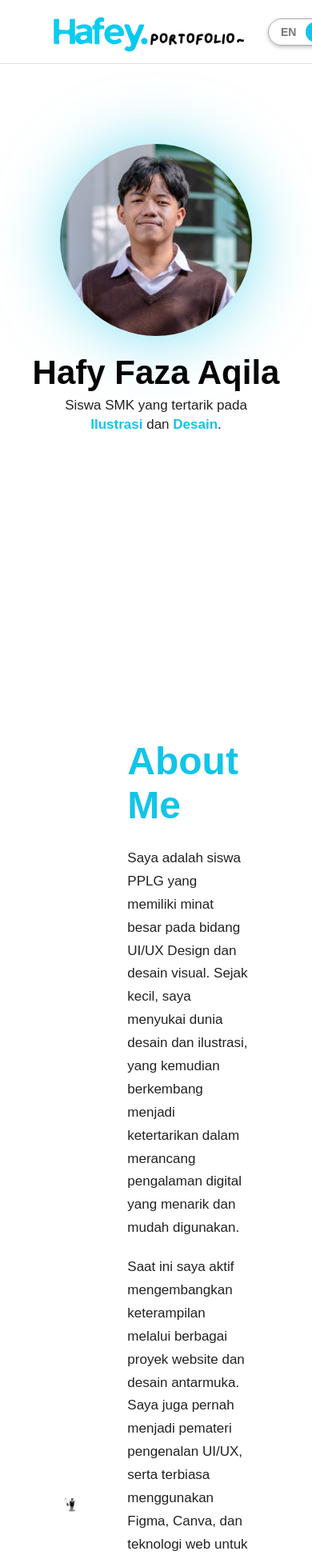
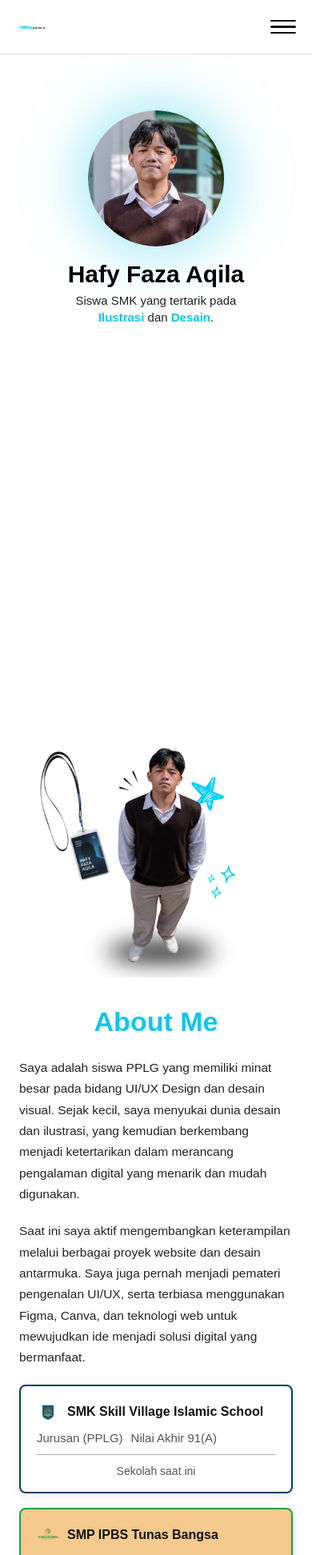
Before and after one commit to hafyfazaa-cmyk/Hangfey-portofolio, a React (Vite) app: page / in a window 390 px wide. Shown: the top 1944 px of the page at 80% size. Built offline with nearby package versions, Linux system fonts and the light colour scheme.

Commit message:
Fix certificate image paths

```diff
--- a/src/components/about.css
+++ b/src/components/about.css
@@ -4,17 +4,33 @@
 
   display: flex;
   align-items: center;
+  justify-content: center;
+
+  padding: 100px 80px;
+}
+
+.about-inner {
+  display: flex;
+  align-items: center;
   justify-content: space-between;
   gap: 60px;
+  width: 100%;
 
-  padding: 100px 80px;
+  opacity: 0;
+  transform: translateY(40px);
+  transition: opacity 0.8s ease, transform 0.8s ease;
+}
+
+.about-inner.is-visible {
+  opacity: 1;
+  transform: translateY(0);
 }
 
 /* GAMBAR KIRI */
 
 .about-image {
   flex: 1;
-  max-width: 530px;
+  max-width: 500px;
   display: flex;
   justify-content: center;
 }
@@ -49,51 +65,23 @@
 /* KARTU PENDIDIKAN */
 
 .edu-card {
-  border-radius: 12px;
+  border-radius: 8px;
   padding: 18px 20px;
   margin-top: 18px;
   box-shadow: 0 4px 15px rgba(0, 0, 0, 0.08);
-}
-
-.edu-top {
-  display: flex;
-  align-items: center;
-  flex-wrap: wrap;
-  gap: 10px;
-}
-
-.edu-logo {
-  width: 28px;
-  height: 28px;
-  object-fit: contain;
-}
-
-.edu-name {
-  font-weight: 700;
-  font-size: 16px;
-  color: #111;
-}
-
-.edu-detail {
-  font-size: 15px;
-  color: #555;
-}
-
-.edu-card {
-  border-radius: 8px;      /* dari 12px, biar lebih tegas gak terlalu bulat */
-  padding: 18px 20px;
-  margin-top: 18px;
-  box-shadow: 0 4px 15px rgba(0, 0, 0, 0.08);
-  border-width: 2.5px;      /* border ditebalin */
+  border-width: 2.5px;
   border-style: solid;
   transition: transform 0.25s ease, box-shadow 0.25s ease;
   cursor: default;
 }
 
+.exp-card:hover {
+  transform: translateY(-4px);
+}
+
 .edu-card:hover {
   transform: translateY(-4px);
 }
-
 
 .edu-top {
   display: flex;
@@ -167,19 +155,33 @@
   border-top: 1.5px solid rgba(34, 85, 221, 0.5);
 }
 
-.about-inner {
-  display: flex;
-  align-items: center;
-  justify-content: space-between;
-  gap: 60px;
-  width: 100%;
+/* RESPONSIVE */
 
-  opacity: 0;
-  transform: translateY(40px);
-  transition: opacity 0.8s ease, transform 0.8s ease;
+@media (max-width: 900px) {
+  .about {
+    padding: 70px 24px;
+  }
+
+  .about-inner {
+    flex-direction: column;
+    gap: 36px;
+    text-align: center;
+  }
+
+  .about-image {
+    max-width: 320px;
+  }
+
+  .about-content h2 {
+    font-size: 34px;
+  }
+
+  .about-content p {
+    font-size: 15.5px;
+    text-align: left;
+  }
+
+  .edu-top {
+    justify-content: flex-start;
+  }
 }
-
-.about-inner.is-visible {
-  opacity: 1;
-  transform: translateY(0);
-}
--- a/src/components/experience.css
+++ b/src/components/experience.css
@@ -240,7 +240,16 @@
 
 /* RESPONSIVE */
 
-@media (max-width: 700px) {
+@media (max-width: 900px) {
+  .experience {
+    padding: 70px 20px;
+  }
+
+  .experience > h2 {
+    font-size: 32px;
+    margin-bottom: 40px;
+  }
+
   .exp-timeline {
     padding-left: 36px;
   }
@@ -255,8 +264,21 @@
     padding: 18px 20px;
   }
 
+  .exp-card-heading h3 {
+    font-size: 20px;
+  }
+
   .exp-card-body {
     flex-direction: column;
     gap: 14px;
   }
+
+  .cv-buttons {
+    flex-direction: column;
+    align-items: stretch;
+  }
+
+  .cv-btn {
+    justify-content: flex-start;
+  }
 }
--- a/src/components/hero.css
+++ b/src/components/hero.css
@@ -1,11 +1,13 @@
 .hero {
-  min-height: calc(100vh - 100px);
+  min-height: calc(100vh - 80px);
 
   display: flex;
   flex-direction: column;
   align-items: center;
 
-  padding-top: 100px;   /* dari 150px */
+  padding-top: 100px;
+  padding-left: 20px;
+  padding-right: 20px;
 
   text-align: center;
 }
@@ -13,7 +15,7 @@
 /* FOTO */
 
 .hero-photo {
-  width: 240px;    /* dari 325px */
+  width: 240px;
   height: 240px;
 
   border-radius: 50%;
@@ -37,7 +39,7 @@
 .hero h1 {
   margin-top: 22px;
 
-  font-size: 42px;   /* dari 62px */
+  font-size: 42px;
   font-weight: 700;
 
   color: #050505;
@@ -52,7 +54,7 @@
 .hero p {
   margin-top: 5px;
 
-  font-size: 17px;   /* dari 22px */
+  font-size: 17px;
   line-height: 1.4;
 
   color: #222;
@@ -73,3 +75,25 @@
     transform: translateY(0);
   }
 }
+
+/* RESPONSIVE */
+
+@media (max-width: 600px) {
+  .hero {
+    padding-top: 70px;
+  }
+
+  .hero-photo {
+    width: 170px;
+    height: 170px;
+  }
+
+  .hero h1 {
+    font-size: 30px;
+    margin-top: 18px;
+  }
+
+  .hero p {
+    font-size: 15px;
+  }
+}
--- a/src/components/navbar.css
+++ b/src/components/navbar.css
@@ -45,7 +45,7 @@
 /* LOGO */
 
 .logo img {
-  height: 300px;
+  height: 55px;
   width: auto;
   max-width: none;
   display: block;
@@ -113,3 +113,104 @@
 .nav-links .active-link {
   color: #12c5e8;
 }
+
+/* HAMBURGER (disembunyikan di desktop) */
+
+.hamburger {
+  display: none;
+  flex-direction: column;
+  justify-content: center;
+  gap: 5px;
+  width: 32px;
+  height: 32px;
+  border: none;
+  background: none;
+  cursor: pointer;
+  z-index: 110;
+}
+
+.hamburger span {
+  display: block;
+  width: 100%;
+  height: 2.5px;
+  background-color: #111;
+  border-radius: 2px;
+  transition: transform 0.25s ease, opacity 0.25s ease;
+}
+
+.hamburger.open span:nth-child(1) {
+  transform: translateY(7.5px) rotate(45deg);
+}
+
+.hamburger.open span:nth-child(2) {
+  opacity: 0;
+}
+
+.hamburger.open span:nth-child(3) {
+  transform: translateY(-7.5px) rotate(-45deg);
+}
+
+/* RESPONSIVE — TABLET & MOBILE */
+
+@media (max-width: 900px) {
+  .navbar {
+    padding: 0 20px;
+    height: 68px;
+  }
+
+  .navbar-spacer {
+    height: 68px;
+  }
+
+  .logo img {
+    height: 42px;
+  }
+
+  .hamburger {
+    display: flex;
+  }
+
+  .navbar-right {
+    position: fixed;
+    top: 68px;
+    left: 0;
+    width: 100%;
+    max-height: calc(100vh - 68px);
+    overflow-y: auto;
+
+    flex-direction: column;
+    align-items: flex-start;
+    gap: 20px;
+
+    background-color: rgba(255, 255, 255, 0.98);
+    backdrop-filter: blur(12px);
+
+    padding: 24px 28px 36px;
+    border-bottom: 1px solid rgba(34, 34, 34, 0.1);
+    box-shadow: 0 12px 25px rgba(0, 0, 0, 0.08);
+
+    transform: translateY(-15px);
+    opacity: 0;
+    pointer-events: none;
+    transition: opacity 0.25s ease, transform 0.25s ease;
+  }
+
+  .navbar-right.open {
+    transform: translateY(0);
+    opacity: 1;
+    pointer-events: auto;
+  }
+
+  .nav-links {
+    flex-direction: column;
+    align-items: flex-start;
+    gap: 16px;
+    width: 100%;
+  }
+
+  .nav-links a {
+    font-size: 18px;
+    width: 100%;
+    padding: 6px 0;
+  }
+}
--- a/src/components/navbar.jsx
+++ b/src/components/navbar.jsx
@@ -16,41 +16,29 @@ const NAV_IDS = [
 function Navbar() {
   const [scrolled, setScrolled] = useState(false);
   const [activeSection, setActiveSection] = useState("home");
+  const [menuOpen, setMenuOpen] = useState(false);
   const { language, toggleLanguage } = useLanguage();
 
   const t = translations[language].navbar;
 
   useEffect(() => {
-    // Jarak dari atas viewport yang dianggap "garis aktif" —
-    // sedikit di bawah navbar (navbar tingginya 80px)
     const OFFSET = 120;
 
     function handleScroll() {
       setScrolled(window.scrollY > 10);
 
       let current = NAV_IDS[0];
-
       for (const id of NAV_IDS) {
         const el = document.getElementById(id);
         if (!el) continue;
-
         const top = el.getBoundingClientRect().top;
-
-        // Section dianggap aktif kalau bagian atasnya sudah
-        // melewati garis OFFSET dari atas layar
-        if (top <= OFFSET) {
-          current = id;
-        }
+        if (top <= OFFSET) current = id;
       }
 
-      // Kalau sudah scroll sampai paling bawah halaman,
-      // paksa section terakhir jadi aktif
       const scrolledToBottom =
         window.innerHeight + window.scrollY >=
         document.documentElement.scrollHeight - 5;
-      if (scrolledToBottom) {
-        current = NAV_IDS[NAV_IDS.length - 1];
-      }
+      if (scrolledToBottom) current = NAV_IDS[NAV_IDS.length - 1];
 
       setActiveSection(current);
     }
@@ -65,17 +53,32 @@ function Navbar() {
     };
   }, []);
 
+  // Tutup menu mobile otomatis begitu salah satu link diklik
+  function handleLinkClick() {
+    setMenuOpen(false);
+  }
+
   return (
     <>
       <nav className={`navbar ${scrolled ? "scrolled" : ""}`}>
         <div className="logo">
-          <img
+         <img
   src={`${import.meta.env.BASE_URL}logo hafey transparant.png`}
   alt="Hafey Portfolio"
 />
         </div>
 
-        <div className="navbar-right">
+        <button
+          className={`hamburger ${menuOpen ? "open" : ""}`}
+          onClick={() => setMenuOpen((v) => !v)}
+          aria-label="Toggle menu"
+        >
+          <span></span>
+          <span></span>
+          <span></span>
+        </button>
+
+        <div className={`navbar-right ${menuOpen ? "open" : ""}`}>
           <div className="language">
             <button
               className={language === "en" ? "active" : ""}
@@ -97,6 +100,7 @@ function Navbar() {
                 key={id}
                 href={`#${id}`}
                 className={activeSection === id ? "active-link" : ""}
+                onClick={handleLinkClick}
               >
                 {t[id]}
               </a>
--- a/src/components/projects.css
+++ b/src/components/projects.css
@@ -15,6 +15,15 @@
 
 .project-row {
   margin-bottom: 70px;
+
+  opacity: 0;
+  transform: translateY(40px);
+  transition: opacity 0.8s ease, transform 0.8s ease;
+}
+
+.project-row.is-visible {
+  opacity: 1;
+  transform: translateY(0);
 }
 
 .project-row-title {
@@ -144,15 +153,29 @@
   margin-left: -10px;
 }
 
-.project-row {
-  margin-bottom: 70px;
+/* RESPONSIVE */
 
-  opacity: 0;
-  transform: translateY(40px);
-  transition: opacity 0.8s ease, transform 0.8s ease;
+@media (max-width: 900px) {
+  .projects {
+    padding: 70px 16px;
+  }
+
+  .projects > h2 {
+    font-size: 32px;
+    margin-bottom: 40px;
+  }
+
+  .project-row-title {
+    font-size: 21px;
+  }
+
+  .project-card {
+    flex: 0 0 260px;
+  }
+
+  .scroll-btn {
+    width: 36px;
+    height: 36px;
+    font-size: 18px;
+  }
 }
-
-.project-row.is-visible {
-  opacity: 1;
-  transform: translateY(0);
-}
--- a/src/components/sertificate.css
+++ b/src/components/sertificate.css
@@ -303,8 +303,37 @@
 
 /* RESPONSIVE */
 
+@media (max-width: 900px) {
+  .sertificate {
+    padding: 70px 20px;
+  }
+
+  .sertificate h2 {
+    font-size: 30px;
+    margin-bottom: 30px;
+  }
+
+  .cert-filter-btn {
+    padding: 8px 18px;
+    font-size: 13px;
+  }
+}
+
 @media (max-width: 500px) {
   .cert-card {
     width: 100%;
   }
+
+  .cert-modal-backdrop {
+    padding: 12px;
+  }
+
+  .cert-modal-tabs button {
+    padding: 7px 12px;
+    font-size: 12.5px;
+  }
+
+  .cert-kompetensi-block table {
+    font-size: 12.5px;
+  }
 }
--- a/src/components/skills.css
+++ b/src/components/skills.css
@@ -69,14 +69,34 @@
 
 /* RESPONSIVE */
 
-@media (max-width: 1024px) {
-  .skills-grid {
-    grid-template-columns: repeat(3, 1fr);
+@media (max-width: 900px) {
+  .skills {
+    padding: 70px 24px;
+  }
+
+  .skills h2 {
+    font-size: 32px;
+    margin-bottom: 40px;
+  }
+
+  .skill-card {
+    width: 130px;
+    padding: 18px;
+    gap: 10px;
+  }
+
+  .skill-card img {
+    width: 56px;
+    height: 56px;
+  }
+
+  .skill-card span {
+    font-size: 13px;
   }
 }
 
-@media (max-width: 600px) {
-  .skills-grid {
-    grid-template-columns: repeat(2, 1fr);
+@media (max-width: 400px) {
+  .skill-card {
+    width: 105px;
   }
 }
```
Also changed, not shown: src/components/sertificate.jsx (+11 -11 lines).
